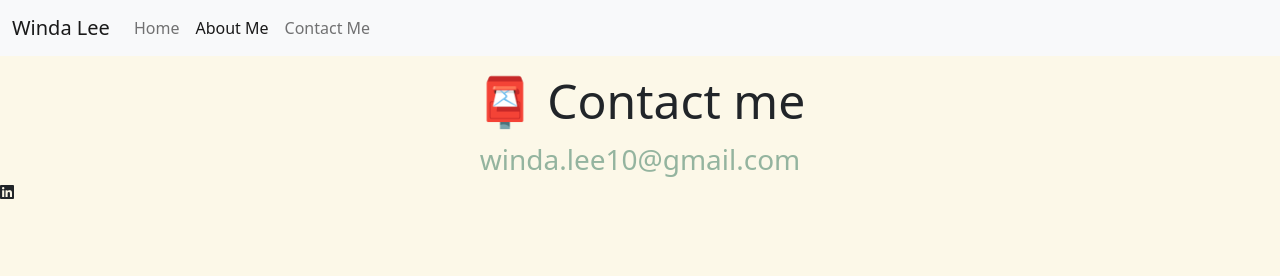
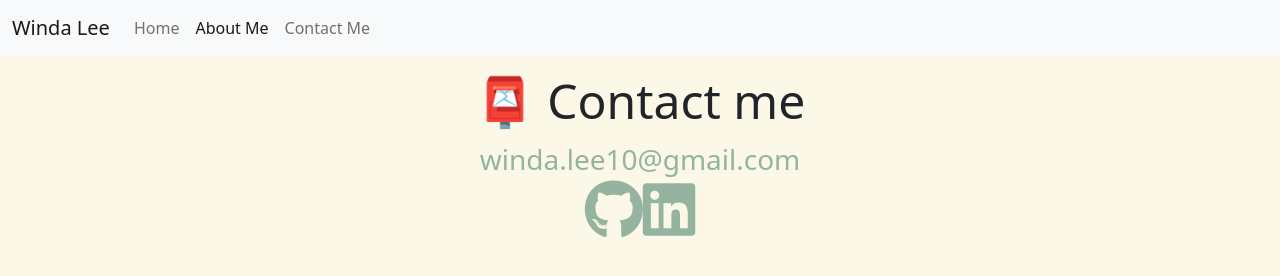
Before and after one commit to Ikka1/my-portfolio, a plain HTML site: page contact-me.html in a window 1280 px wide. Drawn offline with nearby package versions, Linux system fonts and the light colour scheme.

Commit message:
Setting Contact icons

```diff
--- a/contact-me.html
+++ b/contact-me.html
@@ -15,7 +15,7 @@
       integrity="sha384-ka7Sk0Gln4gmtz2MlQnikT1wXgYsOg+OMhuP+IlRH9sENBO0LRn5q+8nbTov4+1p"
       crossorigin="anonymous"
     ></script>
-    <script src="https://kit.fontawesome.com/0a753a3b30.js" crossorigin="anonymous"></script>
+    <script src="https://kit.fontawesome.com/8e6a06828c.js" crossorigin="anonymous"></script>
     <link rel="stylesheet" href="style.css" />
     <title>Contact Me</title>
   </head>
@@ -60,8 +60,20 @@
         winda.lee10@gmail.com
       </a>
     </div>
-    <i class="fa-brands fa-linkedin"></i>
 
+
+    <footer>
+      <div class="social-links-footer d-flex justify-content-center mb-5">
+      <a href="https://github.com/Ikka1" target="_blank" title="github profile">
+      <i class="fa-brands fa-github"></i>
+      </a>
+
+      <a href="https://www.linkedin.com/in/winda-lee" target="_blank" title="github profile">
+      <i class="fa-brands fa-linkedin"></i>
+      </a>
+
+      </div>
+  </footer>
 
 
 
--- a/style.css
+++ b/style.css
@@ -104,3 +104,12 @@ p {
   box-shadow: var(--box-shadow);
   color: white;
 }
+
+.fa-github {
+  color: var(--primary-color);
+  font-size: 60px;
+}
+.fa-linkedin {
+  color: var(--primary-color);
+  font-size: 60px;
+}
```
Also changed, not shown: about.html (+1 -4 lines).
